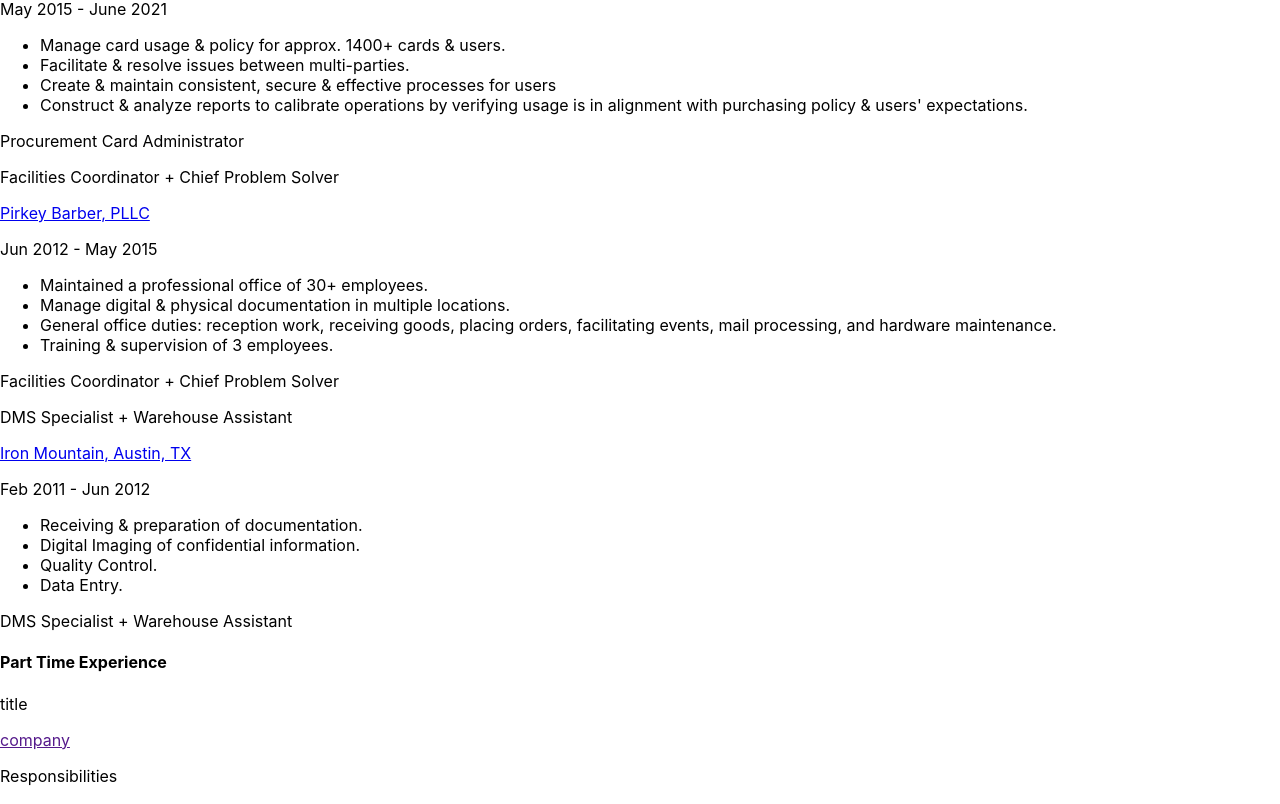
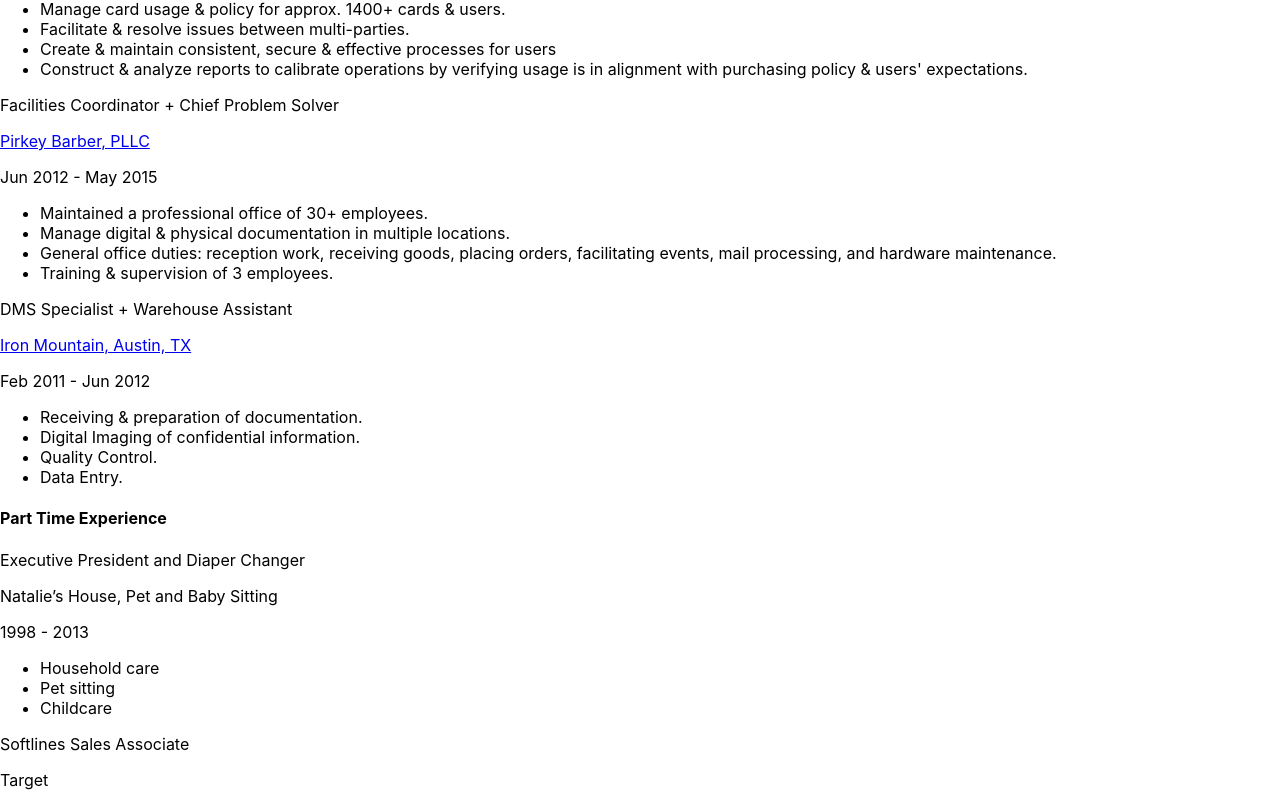
Before and after one commit to listenToRipley/nataliekendrick, a React (Create React App) app: page /resume in a window 1280 px wide. Shown: the part 736-1540 px from the top of the page. Built offline with nearby package versions, Linux system fonts and the light colour scheme.

Commit message:
part time added

```diff
--- a/src/Components/ResumeExp.tsx
+++ b/src/Components/ResumeExp.tsx
@@ -24,14 +24,25 @@ const ResumeExperience = (): JSX.Element => {
     "responsibilities": string[]
   };
 
-  // const profExp = (workHistory: object[]): any => {
-  //   console.log('work history',JSON.stringify(workHistory))
-  // }
+  interface PartTime {
+    "company": {
+      "name": string
+      "site": string | undefined
+      "type": string
+      "location": string
+      },
+    "title": string
+    "tenure": {
+      "start": number
+      "end": number
+    },
+    "responsibilities": string[]
+  }
 
-  const prof: Professional[] = workHistory[0].professional
-  // const partTime = workHistory[1].partTime
+  const prof: Professional[] = workHistory[0].professional;
+  const partTime: PartTime[] = workHistory[0].partTime;
 
-  // console.log(partTime)
+  console.log(partTime)
 
   return(
       <div>
@@ -40,7 +51,7 @@ const ResumeExperience = (): JSX.Element => {
         <h3>Professional Experience</h3>
         {
           prof.map((el: any, id:number) => {
-            console.log(el)
+
               return (
                 <div key={id}>
                   <p className='jobTitle'>{el.title}</p>
@@ -53,25 +64,34 @@ const ResumeExperience = (): JSX.Element => {
                       )
                     })}
                   </ul>
-                  <a href={el.link}>{el.title}</a>
-                  <span>{el.icon}</span>
                 </div>
               )
             })
-      }
+        }
       </div>
 
       <div>
         <h4>Part Time Experience</h4>
-        <div className='ptItem'>
-          <div className='ptItem'>
-            <p className='jobTitle'>title</p>
-            <p className='companyLink'><a href=''>company</a></p>
-            <div className='jobDuties'>
-              <p>Responsibilities</p>
-            </div>
-          </div>
-        </div>
+
+        {
+          partTime.map((el: any, id:number) => {
+
+              return (
+                <div key={id}>
+                  <p className='jobTitle'>{el.title}</p>
+                  <p className='companyLink'>{el.company.name}</p>
+                  <p>{el.tenure.start} {el.tenure.end ? <span>- {el.tenure.end}</span>: ""}</p>
+                  <ul className='jobDuties'>
+                    {el.responsibilities.map((item: string): JSX.Element => {
+                      return (
+                        <li>{item}</li>
+                      )
+                    })}
+                  </ul>
+                </div>
+              )
+            })
+        }
       </div>
 
     <div>
```
